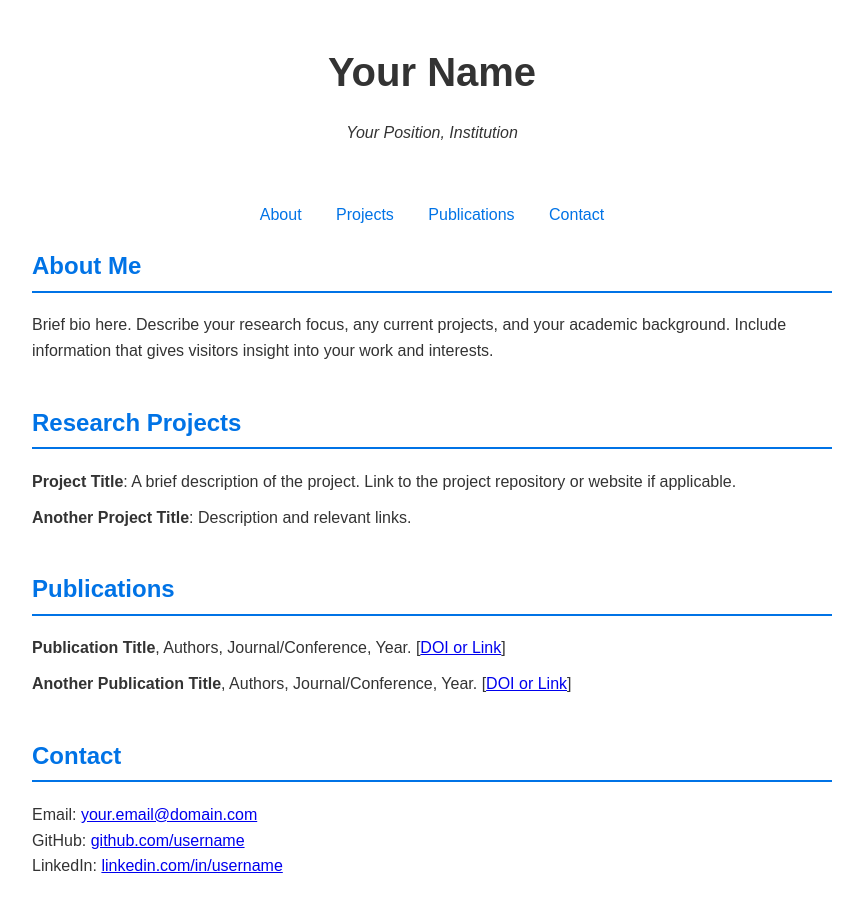
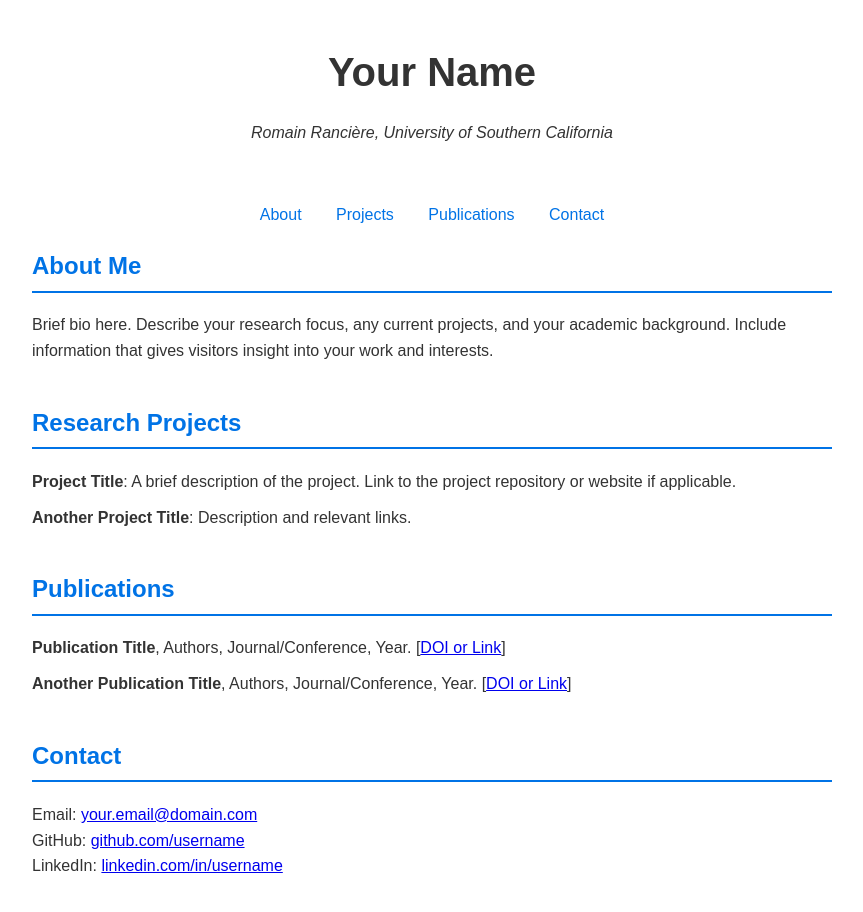
Before and after one commit to rgr208-usc/github.io, a plain HTML site: page index.html in a window 1280 px wide. Shown: the whole page, without its empty margins (208-1071 px from the left). Drawn offline with Linux system fonts and the light colour scheme.

Commit message:
Update index.html

```diff
--- a/index.html
+++ b/index.html
@@ -3,7 +3,7 @@
 <head>
     <meta charset="UTF-8">
     <meta name="viewport" content="width=device-width, initial-scale=1.0">
-    <title>Your Name - Research</title>
+    <title>Romain Rancière - Research</title>
     <style>
         body {
             font-family: Arial, sans-serif;
@@ -51,7 +51,7 @@
 
 <header>
     <h1>Your Name</h1>
-    <p><em>Your Position, Institution</em></p>
+    <p><em>Romain Rancière, University of Southern California</em></p>
 </header>
 
 <nav>
```
